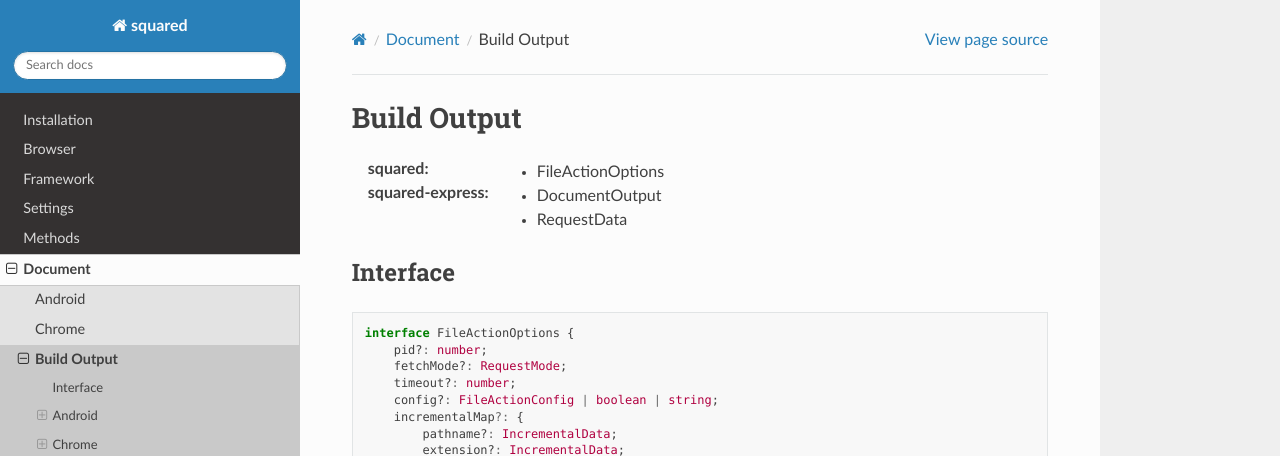
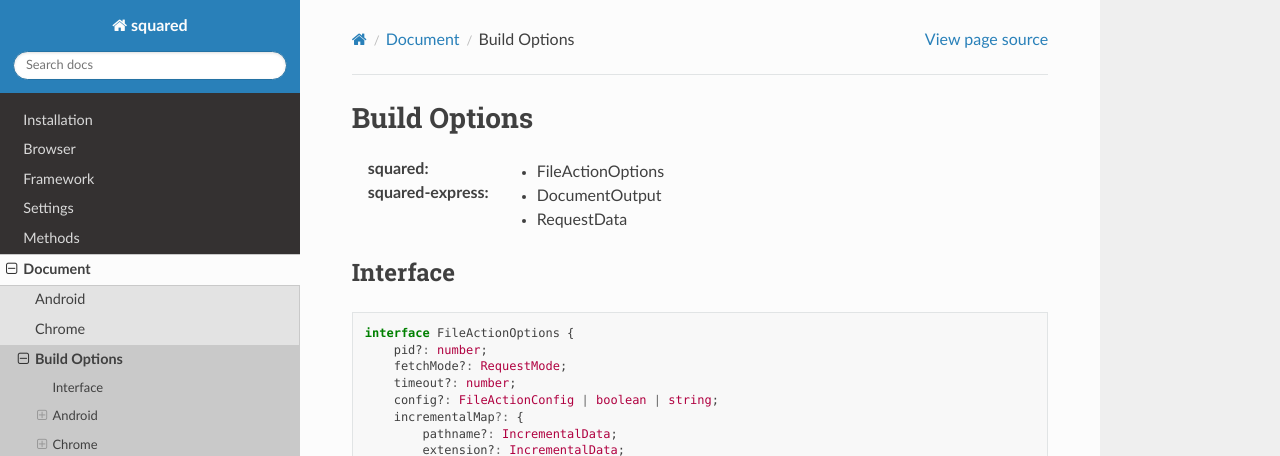
Before and after one commit to anpham6/android-docs, a Sphinx documentation site: the page built from source/document/build.rst, in a window 1280 px wide and 900 px high. Shown: the top 456 px of the window. Built offline with Sphinx 7.4.7 and the Read the Docs theme 2.0.0, drawn with Linux system fonts in a browser that asks for light colours.

Commit message:
Document: Build Output was renamed Build Options.

```diff
--- a/source/document/output.rst
+++ b/source/document/build.rst
@@ -1,6 +1,6 @@
-============
-Build Output
-============
+=============
+Build Options
+=============
 
 :squared:
     - FileActionOptions
--- a/source/document/index.rst
+++ b/source/document/index.rst
@@ -7,4 +7,4 @@ Document
 
   Android <android/index>
   chrome
-  output
+  build
```
